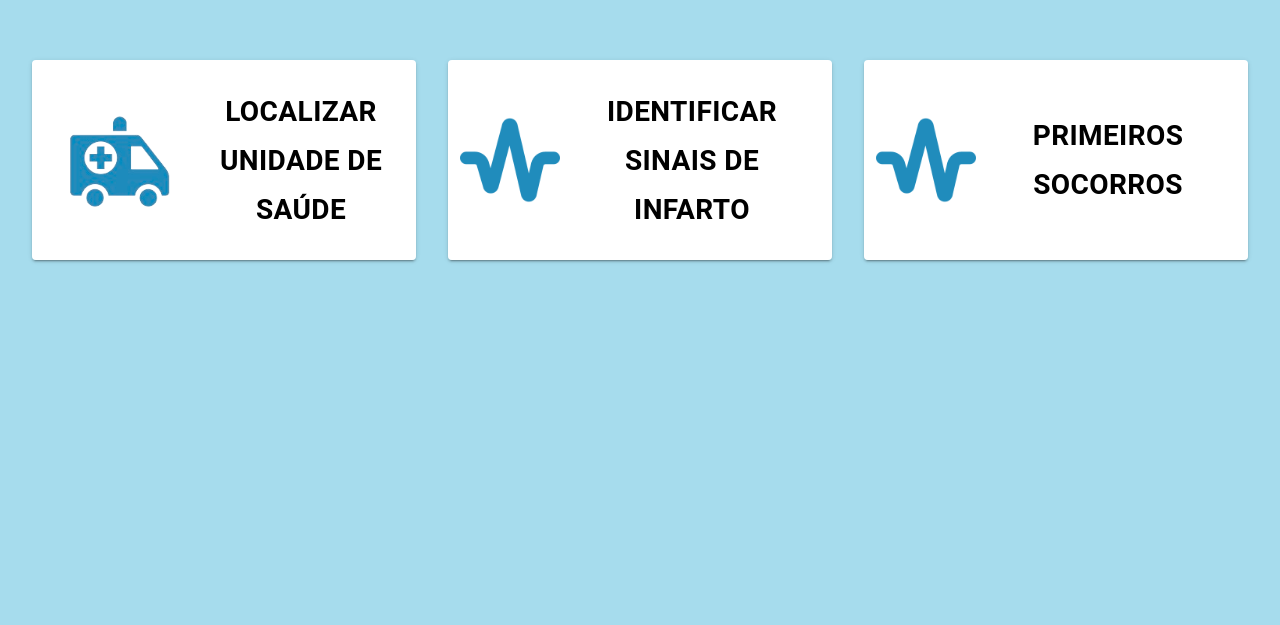
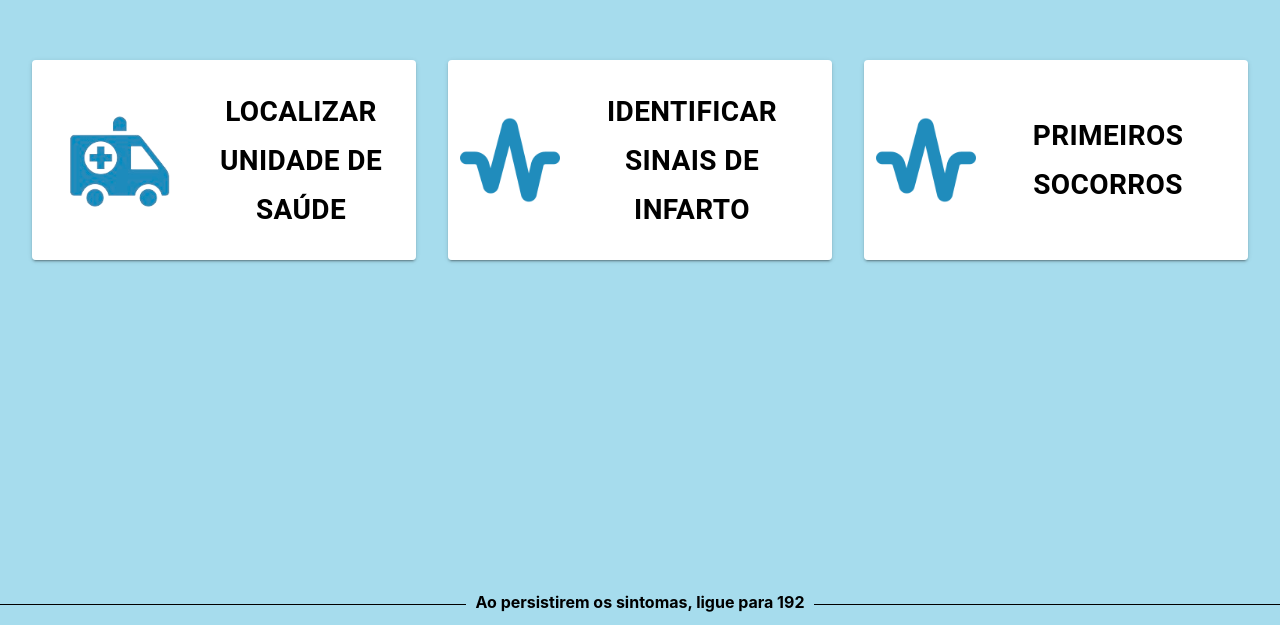
Before and after one commit to brunav-cruz/sos-infarto-fe, a React (Create React App) app in the folder sos-infarto-front/: page /Home in a window 1280 px wide. Shown: the part 336-961 px from the top of the page. Before the commit the page ends 928 px from the top, so only its background shows below. Built offline with nearby package versions, Linux system fonts and the light colour scheme.

Commit message:
adicao footer

```diff
--- /dev/null
+++ b/sos-infarto-front/src/components/Footer/Footer.css
@@ -0,0 +1,19 @@
+.footer-content{
+    display: flex;
+    flex-direction: column;
+    align-items: center;
+    justify-content: center;
+    font-weight: 700;
+}
+.footer-content p {
+    width:100%;
+    text-align:center;
+    border-bottom:
+    1px solid #000;
+    line-height:0.1em;
+    margin:10px 0 20px;
+}
+.footer-content p span {
+    background-color: #a6dced;
+    padding:0 10px;
+}
--- /dev/null
+++ b/sos-infarto-front/src/components/Footer/Footer.js
@@ -0,0 +1,13 @@
+import './Footer.css';
+
+const Footer = () => {
+
+    return(
+        <footer className='footer-content'>
+
+            <p><span>Ao persistirem os sintomas, ligue para 192</span></p>
+        </footer>
+    )
+}
+
+export default Footer;
--- a/sos-infarto-front/src/pages/Home/Home.js
+++ b/sos-infarto-front/src/pages/Home/Home.js
@@ -1,6 +1,7 @@
 import React from 'react';
 import NavBar from '../NavBar/NavBar';
 import HomeButtons from '../../components/HomeButtons/HomeButtons'
+import Footer from '../../components/Footer/Footer';
 
 
 function Home() {
@@ -9,6 +10,7 @@ function Home() {
         <div>
             <NavBar/>
             <HomeButtons/>
+            <Footer/>
         </div>
 
     );
```
